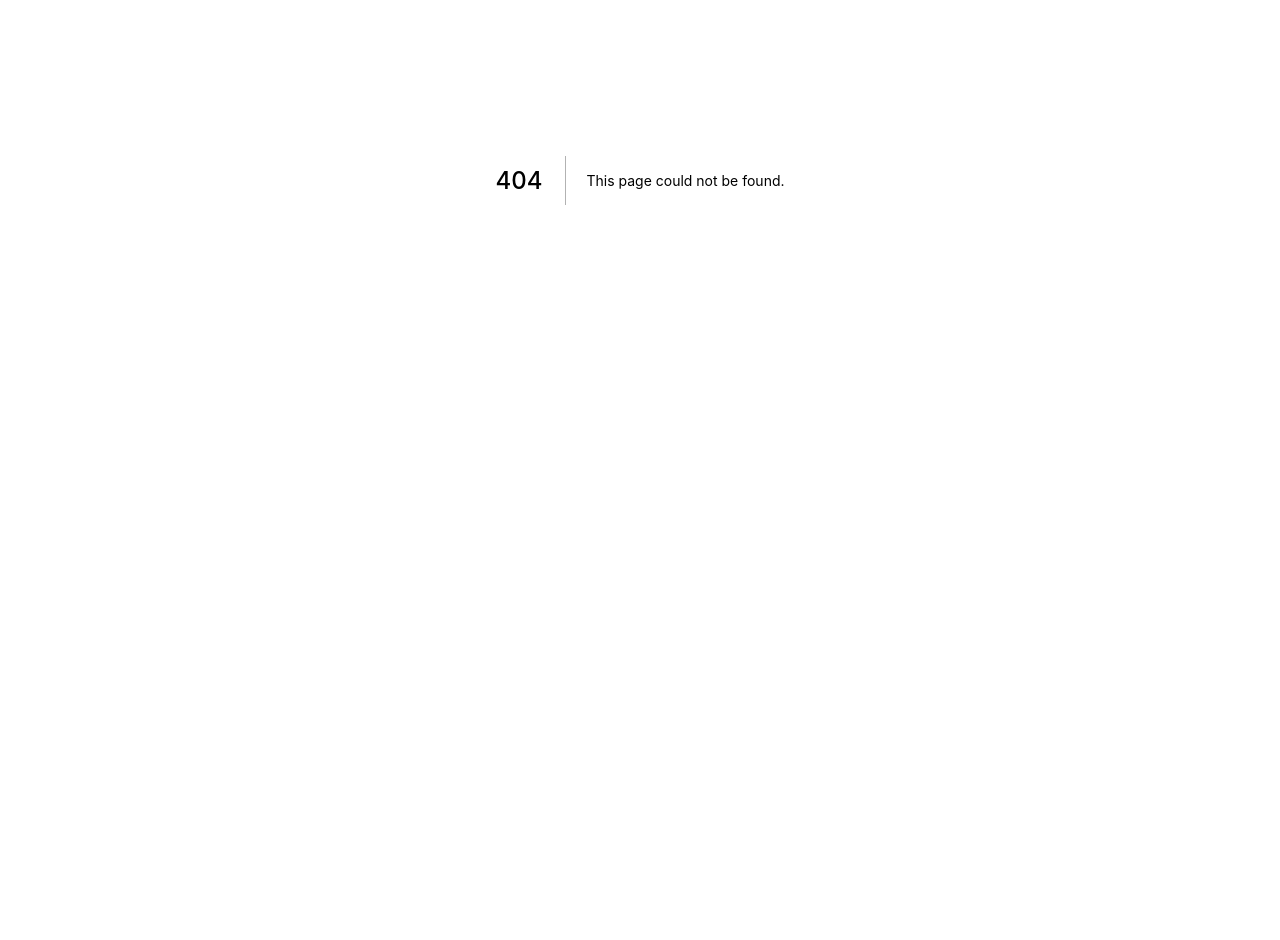
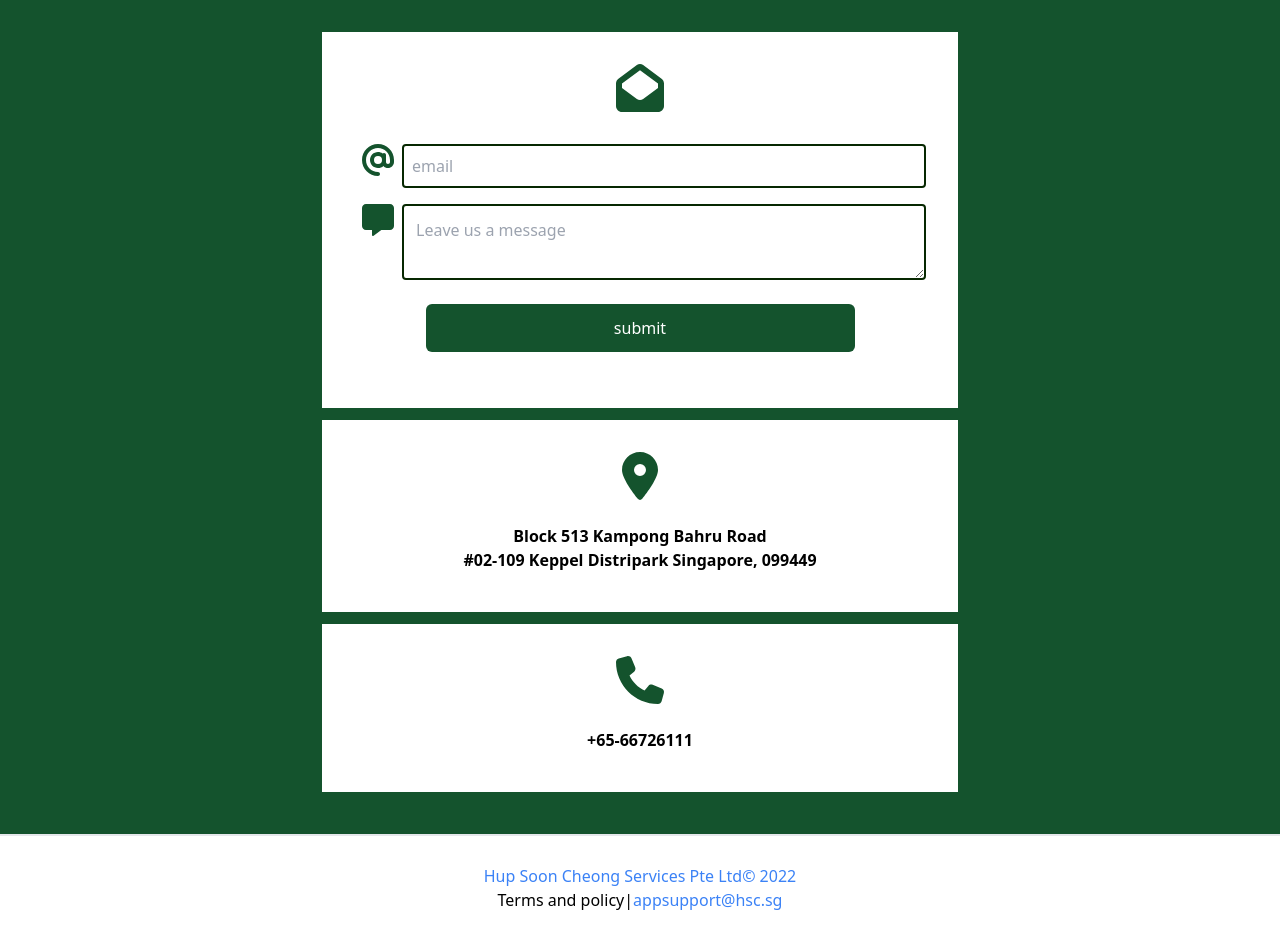
Before and after one commit to tnngoan/HSC-tracking, a Next.js app: page /contact in a window 1280 px wide. Before the commit this address had no page. Shown: the part 220-1160 px from the top of the page. Before the commit the page ends 800 px from the top, so only its background shows below. Built offline with nearby package versions, Linux system fonts and the light colour scheme.

Commit message:
contact oage

```diff
--- a/components/layout/Footer.js
+++ b/components/layout/Footer.js
@@ -3,7 +3,7 @@ import Link from 'next/link';
 
 const Footer = () => {
   return (
-    <div className="text-center mt-32">
+    <div className="text-center">
       <div className="flex-col md:flex-row md:justify-around py-7 border-t-2">
         <p className="text-blue-500">
           <a href="https://www.hupsooncheong.com.sg/">
--- a/components/layout/Main.js
+++ b/components/layout/Main.js
@@ -10,7 +10,7 @@ const wideCards = cards.wide_cards;
 
 const Main = () => {
   return (
-    <div className="px-40">
+    <div className="px-40 mb-32">
       <SearchBanner />
       <Banner />
       <WideCard card={wideCards[0]} order="order-last" />
--- a/package.json
+++ b/package.json
@@ -9,6 +9,10 @@
     "lint": "next lint"
   },
   "dependencies": {
+    "@fortawesome/fontawesome-svg-core": "^6.1.1",
+    "@fortawesome/free-regular-svg-icons": "^6.1.1",
+    "@fortawesome/free-solid-svg-icons": "^6.1.1",
+    "@fortawesome/react-fontawesome": "^0.1.18",
     "@redux-devtools/extension": "^3.2.2",
     "axios": "^0.26.1",
     "jsonwebtoken": "^8.5.1",
--- a/pages/_app.js
+++ b/pages/_app.js
@@ -1,4 +1,7 @@
 import "../styles/globals.css";
+import { config } from '@fortawesome/fontawesome-svg-core'
+import '@fortawesome/fontawesome-svg-core/styles.css'
+config.autoAddCss = false
 
 function MyApp({ Component, pageProps }) {
   return <Component {...pageProps} />;
--- /dev/null
+++ b/pages/contact.js
@@ -0,0 +1,48 @@
+import React from 'react'
+import { FontAwesomeIcon } from '@fortawesome/react-fontawesome'
+import { faEnvelopeOpen, faLocationDot, faPhone, faMessage, faAt } from '@fortawesome/free-solid-svg-icons'
+import { Header, Footer } from '../components/layout'
+
+const Contact = () => {
+    return (
+        <div>
+            <Header />
+            <div className='p-8 md:px-40 lg:px-80 flex-cols text-center bg-green-900 min-h-screen items-center'>
+                <h1 className='font-bold text-3xl text-white py-12'>GET IN TOUCH</h1>
+                <div className='border border-2 border-green-900 p-8 bg-white my-2'>
+                    <div className='flex justify-around items-center'>
+                        <FontAwesomeIcon icon={faEnvelopeOpen} size="3x" className='text-green-900' />
+                    </div>
+                    <form className='py-6'>
+                        <div className='flex items-top justify-center py-2'>
+                            <label><FontAwesomeIcon icon={faAt} size="2x" className='text-green-900 px-2' /></label>
+                            <input placeholder='email' className='border border-2 rounded border-green-999 px-2 py-1 w-full md:py-2 text-gray-600' />
+                        </div>
+                        <div className='flex items-top justify-center py-2'>
+                            <label><FontAwesomeIcon icon={faMessage} size="2x" className='text-green-900 px-2' /></label>
+                            <textarea placeholder='Leave us a message' className='rounded border border-2 border-green-999 p-3 w-full  text-gray-600' />
+                        </div>
+                        <button className='bg-green-900 text-white w-full md:w-3/4 py-3 rounded-md mt-4'>submit</button>
+                    </form>
+                </div>
+                <div className=''>
+                    <div className='border border-2 border-green-900 p-8 bg-white'>
+                        <FontAwesomeIcon icon={faLocationDot} size="3x" className='text-green-900' />
+                        <p className="font-semibold items-center pt-6 py-2">
+                            Block 513 Kampong Bahru Road <br /> #02-109 Keppel Distripark Singapore, 099449
+                        </p>
+                    </div>
+                    <div className='border border-2 border-green-900 p-8 bg-white my-2'>
+                        <FontAwesomeIcon icon={faPhone} size="3x" className='text-green-900' />
+                        <p className="font-semibold items-center pt-6 py-2">
+                            +65-66726111
+                        </p>
+                    </div>
+                </div>
+            </div>
+            <Footer />
+        </div>
+    )
+}
+
+export default Contact
```
Also changed, not shown: 1 other file (tests, documents, lock files or other folders).
